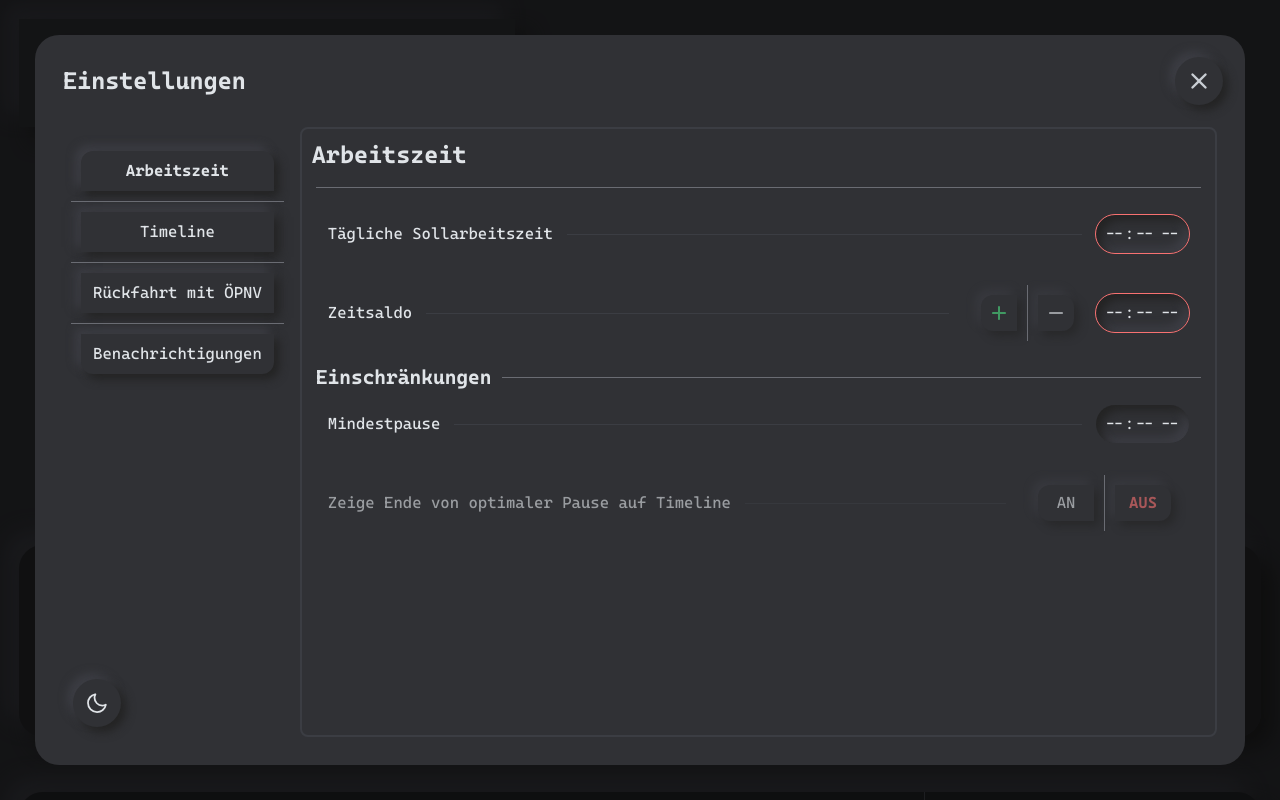
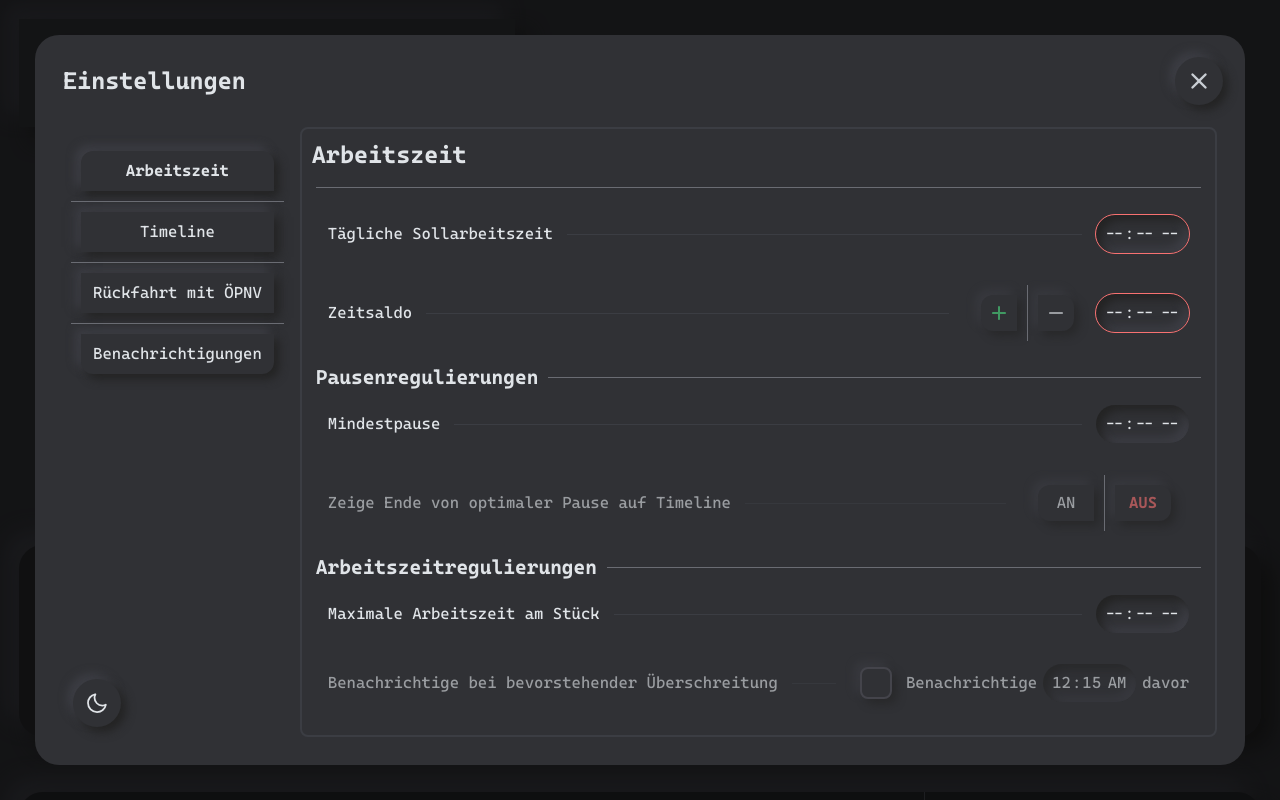
Before and after one commit to bdav-dev/time-to-work-next, a Next.js app: page / in a window 1280 px wide. Both pictures are taken after a click on the button "Zu den Einstellungen". Shown: the top 800 px of the page. Built offline with nearby package versions, Linux system fonts and the light colour scheme.

Commit message:
Added work time regulation settings

```diff
--- a/src/components/settings/instances/WorkingTimeSettings.tsx
+++ b/src/components/settings/instances/WorkingTimeSettings.tsx
@@ -4,6 +4,9 @@ import useMutatingConfigurationValue from "@/hooks/configuration/UseMutatingConf
 import SignedTimeSpanPicker from "@/components/primitives/control/SignedTimeSpanPicker";
 import TimeSpanPicker from "@/components/primitives/control/TimeSpanPicker";
 import Toggle from "@/components/primitives/control/Toggle";
+import useBrowserNotifications from "@/hooks/UseBrowserNotifications";
+import Checkbox from "@/components/primitives/control/Checkbox";
+import useInputGuard from "@/hooks/UseInputGuard";
 
 
 export default function WorkingTimeSettings() {
@@ -11,6 +14,30 @@ export default function WorkingTimeSettings() {
     const [timeBalance, setTimeBalance] = useMutatingConfigurationValue(config => config.workingTime.timeBalance);
     const [minBreak, setMinBreak] = useMutatingConfigurationValue(config => config.workingTime.minBreak);
     const [showOptimalBreakTime, setShowOptimalBreakTime] = useMutatingConfigurationValue(config => config.workingTime.showOptimalBreakTime);
+    const [maxWorkTimeBlockViolationNotificationThreshold, setMaxWorkTimeBlockViolationNotificationThreshold] = useMutatingConfigurationValue(config => config.workingTime._impendingWorkTimeViolation.threshold);
+    const [notifyOnImpendingMaxWorkTimeBlockViolation, setNotifyOnImpendingMaxWorkTimeBlockViolation] = useMutatingConfigurationValue(config => config.workingTime._impendingWorkTimeViolation.notify);
+    const [maxWorkTimeBlockDuration, setMaxWorkTimeBlockDuration, applyMaxWorkTimeBlockDurationFallback] =
+        useInputGuard<TimeSpan | undefined, TimeSpan | undefined>({
+            guard: inputValue => {
+                if (inputValue?.equals(TimeSpan.zero())) {
+                    return { fallback: undefined };
+                }
+                return { value: inputValue };
+            },
+            encode: s => s,
+            state: useMutatingConfigurationValue(config => config.workingTime.maxWorkTimeBlockDuration)
+        });
+
+    const browserNotification = useBrowserNotifications();
+
+    const isViolationNotificationInputDisabled = !maxWorkTimeBlockDuration || !notifyOnImpendingMaxWorkTimeBlockViolation;
+
+    function askForNotificationPermission(wasChecked: boolean) {
+        if (!wasChecked || browserNotification.availability.value != "default") {
+            return;
+        }
+        browserNotification.requestPermission();
+    }
 
     return (
         <div>
@@ -23,7 +50,7 @@ export default function WorkingTimeSettings() {
                                 setting: <TimeSpanPicker
                                     value={dailyWorkingTime}
                                     onValueChange={setDailyWorkingTime}
-                                    invalid={!dailyWorkingTime || dailyWorkingTime.equals(TimeSpan.empty())}
+                                    invalid={!dailyWorkingTime || dailyWorkingTime.equals(TimeSpan.zero())}
                                 />
                             },
                             {
@@ -37,7 +64,7 @@ export default function WorkingTimeSettings() {
                         ]
                     },
                     {
-                        title: "Einschränkungen",
+                        title: "Pausenregulierungen",
                         settings: [
                             {
                                 label: "Mindestpause",
@@ -52,6 +79,41 @@ export default function WorkingTimeSettings() {
                                 disabled: !minBreak
                             }
                         ]
+                    },
+                    {
+                        title: "Arbeitszeitregulierungen",
+                        settings: [
+                            {
+                                label: "Maximale Arbeitszeit am Stück",
+                                setting: <TimeSpanPicker
+                                    value={maxWorkTimeBlockDuration}
+                                    onValueChange={setMaxWorkTimeBlockDuration}
+                                    onBlur={applyMaxWorkTimeBlockDurationFallback}
+                                />
+                            },
+                            {
+                                label: "Benachrichtige bei bevorstehender Überschreitung",
+                                disabled: !maxWorkTimeBlockDuration,
+                                setting: disabled => <>
+                                    <Checkbox
+                                        disabled={disabled}
+                                        value={!disabled && notifyOnImpendingMaxWorkTimeBlockViolation}
+                                        setValue={value => {
+                                            setNotifyOnImpendingMaxWorkTimeBlockViolation(value);
+                                            if (value) askForNotificationPermission(value);
+                                        }}
+                                    />
+                                    <span className={`${isViolationNotificationInputDisabled && 'opacity-60'} mr-0.5`}>Benachrichtige</span>
+                                    <TimeSpanPicker
+                                        value={maxWorkTimeBlockViolationNotificationThreshold}
+                                        onValueChange={setMaxWorkTimeBlockViolationNotificationThreshold}
+                                        disabled={isViolationNotificationInputDisabled}
+                                        invalid={notifyOnImpendingMaxWorkTimeBlockViolation && !maxWorkTimeBlockViolationNotificationThreshold}
+                                    />
+                                    <span className={`${isViolationNotificationInputDisabled && 'opacity-60'} ml-0.5`}>davor</span>
+                                </>
+                            }
+                        ]
                     }
                 ]}
             />
--- a/src/hooks/configuration/instances/UseWorkingTimeConfiguration.ts
+++ b/src/hooks/configuration/instances/UseWorkingTimeConfiguration.ts
@@ -11,7 +11,7 @@ export type WorkingTimeConfiguration = {
     timeBalance: TimeSpan | undefined,
     minBreak: TimeSpan | undefined,
     maxWorkTimeBlockDuration: TimeSpan | undefined,
-    _impendingMaxWorkTimeBlockViolation: {
+    _impendingWorkTimeViolation: {
         notify: boolean,
         threshold: TimeSpan | undefined
     }
@@ -23,11 +23,11 @@ export const DefaultWorkingTimeConfiguration: WorkingTimeConfiguration = {
     timeBalance: undefined,
     minBreak: undefined,
     maxWorkTimeBlockDuration: undefined,
-    _impendingMaxWorkTimeBlockViolation: {
+    _impendingWorkTimeViolation: {
         notify: true,
         threshold: TimeSpan.ofString("00:15")
     },
-    showOptimalBreakTime: false
+    showOptimalBreakTime: true
 }
 
 export default function useWorkingTimeConfiguration(): ReadWriteConfiguration<WorkingTimeConfiguration> {
@@ -46,9 +46,9 @@ const WorkingTimeConfigurationSerialization: Serialization<WorkingTimeConfigurat
         minBreak: source.minBreak?.toString(),
         maxWorkTimeBlockDuration: source.maxWorkTimeBlockDuration?.toString(),
         showOptimalBreakTime: source.showOptimalBreakTime,
-        impendingMaxWorkTimeBlockViolation: {
-            notify: source._impendingMaxWorkTimeBlockViolation.notify,
-            threshold: source._impendingMaxWorkTimeBlockViolation.threshold?.toString()
+        impendingWorkTimeViolation: {
+            notify: source._impendingWorkTimeViolation.notify,
+            threshold: source._impendingWorkTimeViolation.threshold?.toString()
         }
     }),
     decode: target => ({
@@ -57,9 +57,9 @@ const WorkingTimeConfigurationSerialization: Serialization<WorkingTimeConfigurat
         minBreak: optional(target.minBreak).map(TimeSpan.ofString).orUndefined(),
         maxWorkTimeBlockDuration: optional(target.maxWorkTimeBlockDuration).map(TimeSpan.ofString).orUndefined(),
         showOptimalBreakTime: target.showOptimalBreakTime,
-        _impendingMaxWorkTimeBlockViolation: {
-            notify: target.impendingMaxWorkTimeBlockViolation.notify,
-            threshold: optional(target.impendingMaxWorkTimeBlockViolation.threshold).map(TimeSpan.ofString).orUndefined()
+        _impendingWorkTimeViolation: {
+            notify: target.impendingWorkTimeViolation.notify,
+            threshold: optional(target.impendingWorkTimeViolation.threshold).map(TimeSpan.ofString).orUndefined()
         }
     })
 });
```
